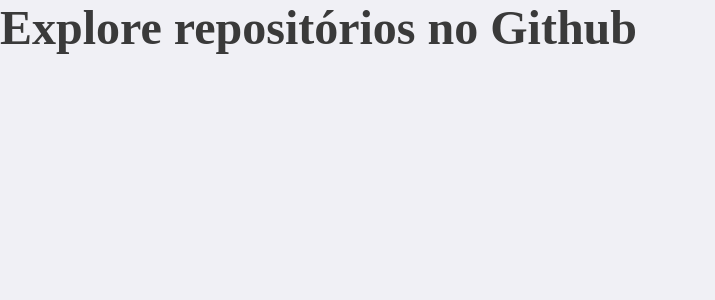
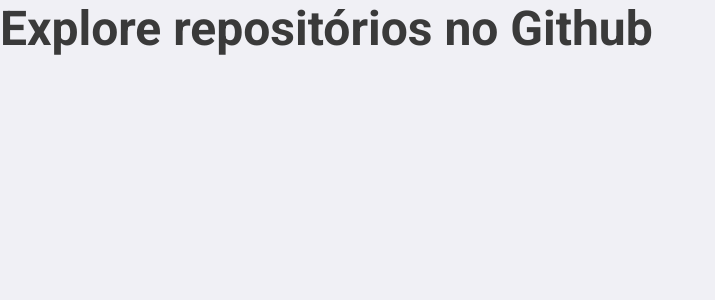
Before and after one commit to LulaCrackudo/react-js, a React (Create React App) app: page / in a window 1280 px wide. Shown: the top 300 px of the page, without its empty margins (0-715 px from the left). Built offline with nearby package versions, Linux system fonts and the light colour scheme.

Commit message:
edit global styles

```diff
--- a/public/index.html
+++ b/public/index.html
@@ -2,42 +2,15 @@
 <html lang="en">
   <head>
     <meta charset="utf-8" />
-    <link rel="icon" href="%PUBLIC_URL%/favicon.ico" />
     <meta name="viewport" content="width=device-width, initial-scale=1" />
-    <meta name="theme-color" content="#000000" />
-    <meta
-      name="description"
-      content="Web site created using create-react-app"
-    />
-    <link rel="apple-touch-icon" href="%PUBLIC_URL%/logo192.png" />
-    <!--
-      manifest.json provides metadata used when your web app is installed on a
-      user's mobile device or desktop. See https://developers.google.com/web/fundamentals/web-app-manifest/
-    -->
-    <link rel="manifest" href="%PUBLIC_URL%/manifest.json" />
-    <!--
-      Notice the use of %PUBLIC_URL% in the tags above.
-      It will be replaced with the URL of the `public` folder during the build.
-      Only files inside the `public` folder can be referenced from the HTML.
+	<meta name="theme-color" content="#000000" />
 
-      Unlike "/favicon.ico" or "favicon.ico", "%PUBLIC_URL%/favicon.ico" will
-      work correctly both with client-side routing and a non-root public URL.
-      Learn how to configure a non-root public URL by running `npm run build`.
-    -->
     <title>React App</title>
+
+	<link href="https://fonts.googleapis.com/css2?family=Roboto:wght@400;700&display=swap" rel="stylesheet">
   </head>
   <body>
     <noscript>You need to enable JavaScript to run this app.</noscript>
     <div id="root"></div>
-    <!--
-      This HTML file is a template.
-      If you open it directly in the browser, you will see an empty page.
-
-      You can add webfonts, meta tags, or analytics to this file.
-      The build step will place the bundled scripts into the <body> tag.
-
-      To begin the development, run `npm start` or `yarn start`.
-      To create a production bundle, use `npm run build` or `yarn build`.
-    -->
   </body>
 </html>
--- a/src/styles/global.ts
+++ b/src/styles/global.ts
@@ -9,5 +9,9 @@
 	}
 	body {
 		background-color: #f0f0f5;
+		-webkit-font-smoothing: antialiased;
+	}
+	body, input, button {
+		font: 16px Roboto, sans-serif;
 	}
 `;
```
